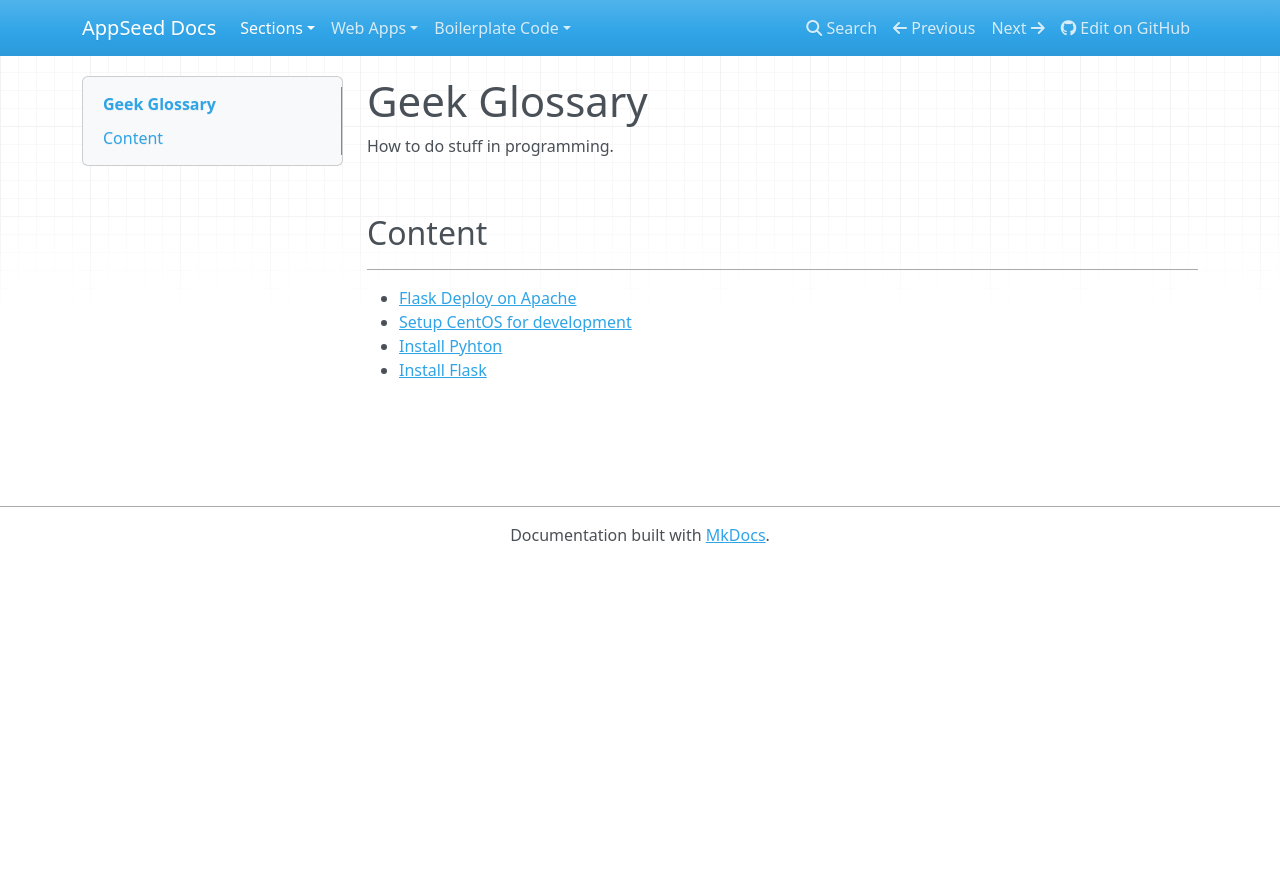
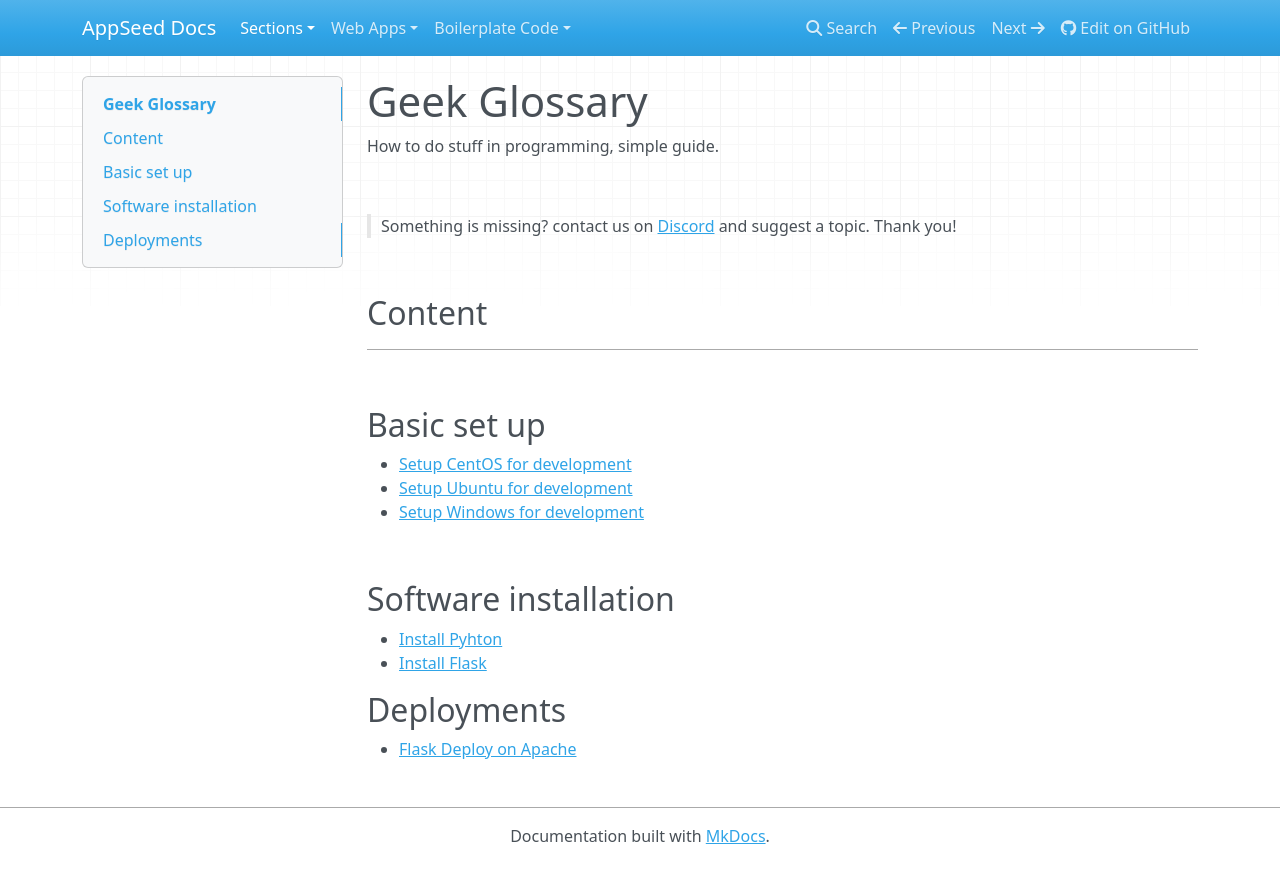
Before and after one commit to rohanmaity123/docs, an MkDocs documentation site: the page built from docs/how-to/index.md, in a window 1280 px wide. Shown: the top 883 px of the page. Built offline with MkDocs 1.6.1, drawn with Linux system fonts in a browser that asks for light colours; nearby versions of some CDN libraries.

Commit message:
Update HowTo index with new items

```diff
--- a/docs/how-to/index.md
+++ b/docs/how-to/index.md
@@ -2,7 +2,11 @@ title: How to do stuff in Programming
 
 # Geek Glossary
 
-How to do stuff in programming.
+How to do stuff in programming, simple guide.
+
+<br />
+
+> Something is missing? contact us on [Discord](https://discord.gg/fZC6hup) and suggest a topic. Thank you!
 
 <br />
 
@@ -10,7 +14,21 @@ How to do stuff in programming.
 
 ---
 
-- [Flask Deploy on Apache](/how-to/flask-apache-centos-virtualenv-minimal-configuration/)
+<br />
+
+## Basic set up
+
 - [Setup CentOS for development](/how-to/setup-centos-for-development/)
+- [Setup Ubuntu for development](/how-to/setup-ubuntu-for-development/)
+- [Setup Windows for development](/how-to/setup-windows-for-development/)
+
+<br />
+
+## Software installation
+
 - [Install Pyhton](/how-to/install-python/)
 - [Install Flask](/how-to/install-flask/)
+
+## Deployments
+
+- [Flask Deploy on Apache](/how-to/flask-apache-centos-virtualenv-minimal-configuration/)
```
